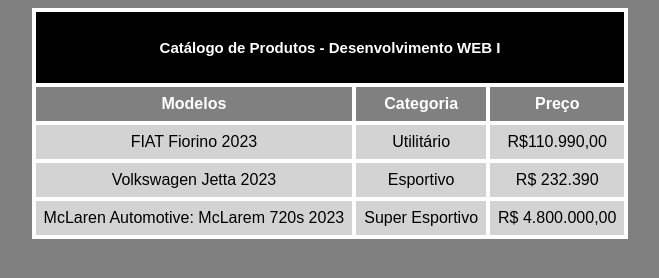
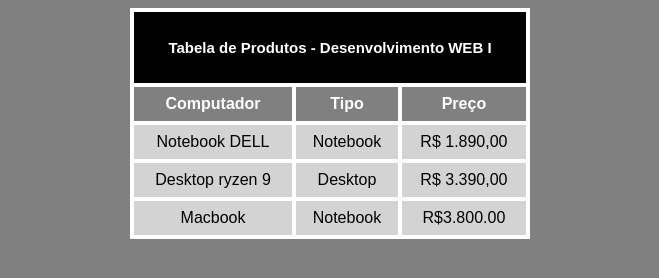
Before and after one commit to guilhermepoffo/tabela, a plain HTML site: page index.html in a window 1280 px wide. Shown: the whole page, without its empty margins (310-969 px from the left). Drawn offline with Linux system fonts and the light colour scheme.

Commit message:
Update index.html

```diff
--- a/index.html
+++ b/index.html
@@ -4,32 +4,32 @@
   <meta charset="UTF-8">
   <meta name="viewport" content="width=device-width, initial-scale=1.0">
   <link rel="stylesheet" href="style.css">
-  <title>Atividades Programação web</title>
+  <title>Atividade tabela de programação web</title>
 </head>
 <body>
   <table>
     <tr>
-      <th colspan="3" class="tituloColuna">Catálogo de Produtos - Desenvolvimento WEB I</th>
+      <th colspan="3" class="tituloColuna">Tabela de Produtos - Desenvolvimento WEB I</th>
     </tr>
     <tr>
-        <th colspan="1" class="subTituloColuna">Modelos</th>
-        <th colspan="1" class="subTituloColuna">Categoria</th>
+        <th colspan="1" class="subTituloColuna">Computador</th>
+        <th colspan="1" class="subTituloColuna">Tipo</th>
         <th colspan="1" class="subTituloColuna">Preço</th>
       </tr>
     <tr>
-      <td>FIAT Fiorino 2023</td>
-      <td>Utilitário</td>
-      <td>R$110.990,00</td>
+      <td>Notebook DELL</td>
+      <td>Notebook</td>
+      <td>R$ 1.890,00</td>
     </tr>
     <tr>
-      <td>Volkswagen Jetta 2023</td>
-      <td>Esportivo</td>
-      <td>R$ 232.390</td>
+      <td>Desktop ryzen 9</td>
+      <td>Desktop</td>
+      <td>R$ 3.390,00</td>
     </tr>
     <tr>
-      <td>McLaren Automotive: McLarem 720s 2023</td>
-      <td>Super Esportivo</td>
-      <td>R$ 4.800.000,00 </td>
+      <td>Macbook</td>
+      <td>Notebook</td>
+      <td>R$3.800.00 </td>
     </tr>
   </table>
 </body>
```
